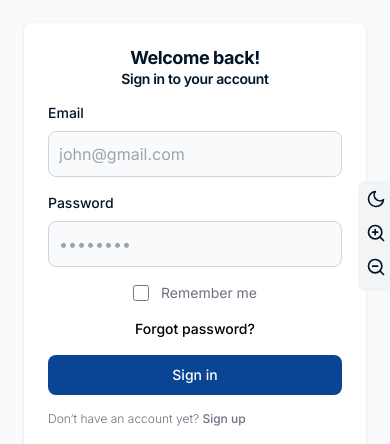
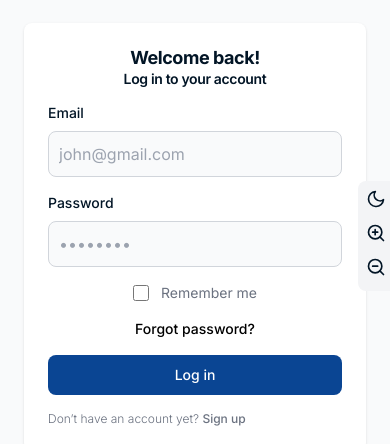
Before and after one commit to ieee-guc/website, a Next.js app: page /login in a window 390 px wide. Shown: the part 241-685 px from the top of the page. Built offline with nearby package versions, Linux system fonts and the light colour scheme.

Commit message:
feat: login icon in mobile

```diff
--- a/src/app/(routes)/(auth)/login/page.tsx
+++ b/src/app/(routes)/(auth)/login/page.tsx
@@ -17,7 +17,7 @@ export default function Login() {
                                     Welcome back!
                                 </h1>
                                 <p className="text-sm font-semibold text-center leading-tight tracking-tight text-light-text md:text-lg dark:text-white">
-                                    Sign in to your account
+                                    Log in to your account
                                 </p>
                             </div>
                             <form className="space-y-4 md:space-y-6" action="#">
@@ -44,7 +44,7 @@ export default function Login() {
                                     type="submit"
                                     className="overflow-hidden signin-button relative w-full text-white bg-primary-600 hover:bg-primary-700 focus:ring-4 focus:outline-none focus:ring-primary-300 font-medium rounded-lg text-sm px-5 py-2.5 text-center dark:bg-primary-600 dark:hover:bg-primary-700 dark:focus:ring-primary-800 bg-light-primary flex justify-center align-middle"
                                 >
-                                    Sign in
+                                    Log in
                                     <ChevronsRight
                                         className="feather-chevron-right text-white"
                                         size={24}
--- a/src/app/components/Header.tsx
+++ b/src/app/components/Header.tsx
@@ -107,7 +107,7 @@ export default function Header() {
                         className="flex items-center text-sm font-semibold leading-6 text-light-text dark:text-dark-text"
                     >
                         Log in
-                        <LogIn className="ml-2" /> {/* Adjust margin as needed */}
+                        <LogIn className="ml-2" />
                     </a>
                 </div>
             </nav>
@@ -182,9 +182,9 @@ export default function Header() {
                                 <a
                                     rel="noopener noreferrer"
                                     href="/login"
-                                    className="-mx-3 block rounded-lg px-3 py-2.5 text-base font-semibold leading-7 text-light-text dark:text-dark-text hover:bg-light-sub-bg dark:hover:bg-dark-sub-bg"
+                                    className="flex -mx-3 rounded-lg px-3 py-2.5 text-base font-semibold leading-7 text-light-text dark:text-dark-text hover:bg-light-sub-bg dark:hover:bg-dark-sub-bg"
                                 >
-                                    Log in <LogIn />
+                                    Log in <LogIn className="ml-2" />
                                 </a>
                             </div>
                         </div>
--- a/src/app/components/SideBar.tsx
+++ b/src/app/components/SideBar.tsx
@@ -63,7 +63,7 @@ export default function SideBar() {
                                 <svg className="flex-shrink-0 w-5 h-5 text-gray-500 transition duration-75 dark:text-gray-400 group-hover:text-gray-900 dark:group-hover:text-white" aria-hidden="true" xmlns="http://www.w3.org/2000/svg" fill="none" viewBox="0 0 18 16">
                                     <path stroke="currentColor" stroke-linecap="round" stroke-linejoin="round" stroke-width="2" d="M1 8h11m0 0L8 4m4 4-4 4m4-11h3a2 2 0 0 1 2 2v10a2 2 0 0 1-2 2h-3" />
                                 </svg>
-                                <span className="flex-1 ms-3 whitespace-nowrap">Sign In</span>
+                                <span className="flex-1 ms-3 whitespace-nowrap">Log In</span>
                             </a>
                         </li>
                         <li>
```
